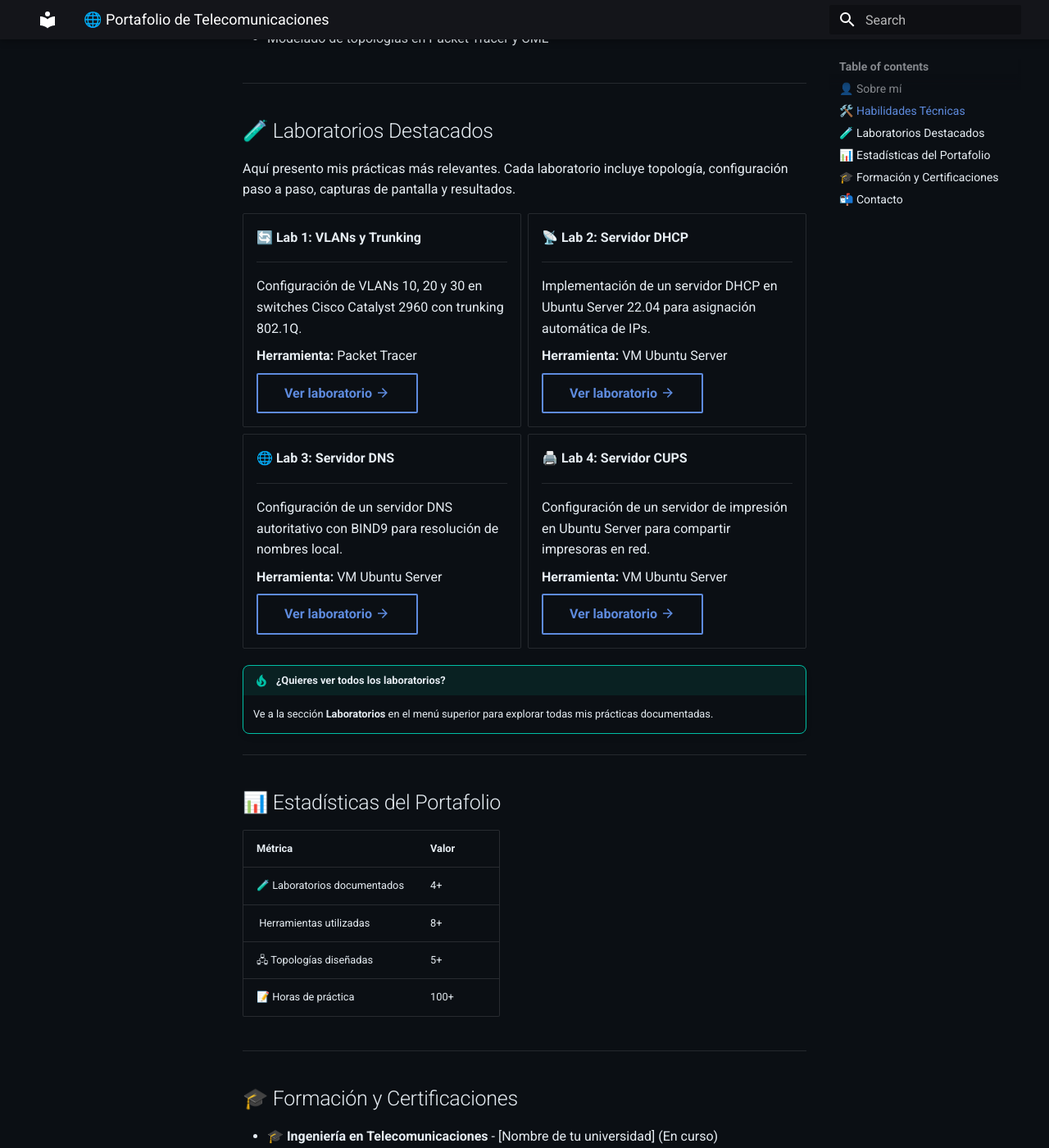
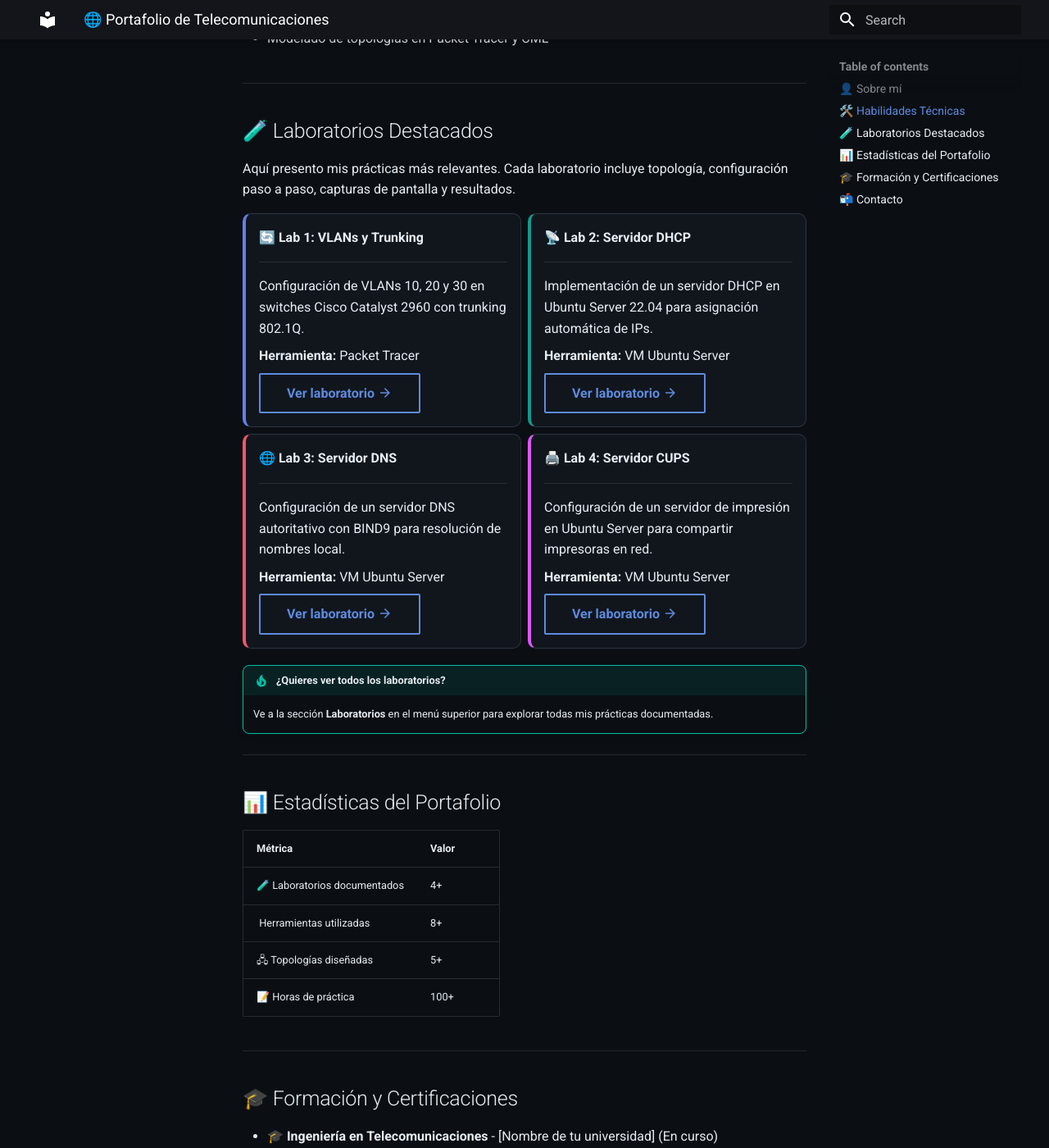
Before and after one commit to GARNAUTH-DOSTO/PORTAFOLIO_TELECOM, an MkDocs documentation site: the page built from docs/index.md, in a window 1280 px wide and 1400 px high, scrolled down 1052 px. Shown: the whole window at 82% size. Built offline with MkDocs 1.6.1 and Material for MkDocs 9.7.7, drawn with Linux system fonts in a browser that asks for light colours.

Commit message:
Update custom.css

```diff
--- a/docs/stylesheets/custom.css
+++ b/docs/stylesheets/custom.css
@@ -67,3 +67,35 @@
 .md-typeset details {
   border-radius: 8px;
 }
+
+/* ===== Tarjetas de laboratorios (grid cards) ===== */
+.md-typeset .grid.cards > ul > li {
+  border: 1px solid #2a3441;
+  border-left: 4px solid var(--card-color, #667eea);
+  border-radius: 10px;
+  background: var(--md-default-bg-color--light);
+}
+
+.md-typeset .grid.cards > ul > li:hover {
+  border-color: #2a3441;
+  border-left-color: var(--card-color, #667eea);
+  box-shadow: 0 0 14px rgba(0, 229, 255, 0.15);
+}
+
+.md-typeset .grid.cards > ul > li:nth-child(1) { --card-color: #667eea; }
+.md-typeset .grid.cards > ul > li:nth-child(2) { --card-color: #11998e; }
+.md-typeset .grid.cards > ul > li:nth-child(3) { --card-color: #f5576c; }
+.md-typeset .grid.cards > ul > li:nth-child(4) { --card-color: #f093fb; }
+
+/* ===== Tarjetas de laboratorios (grid cards) ===== */
+.md-typeset .grid.cards > ul > li {
+  border: 1px solid #2a3441;
+  border-left-width: 4px;
+  border-radius: 10px;
+  background: var(--md-default-bg-color--light);
+}
+
+.md-typeset .grid.cards > ul > li:nth-child(4n+1) { border-left-color: #667eea; }
+.md-typeset .grid.cards > ul > li:nth-child(4n+2) { border-left-color: #11998e; }
+.md-typeset .grid.cards > ul > li:nth-child(4n+3) { border-left-color: #f5576c; }
+.md-typeset .grid.cards > ul > li:nth-child(4n+4) { border-left-color: #e056fd; }
```
